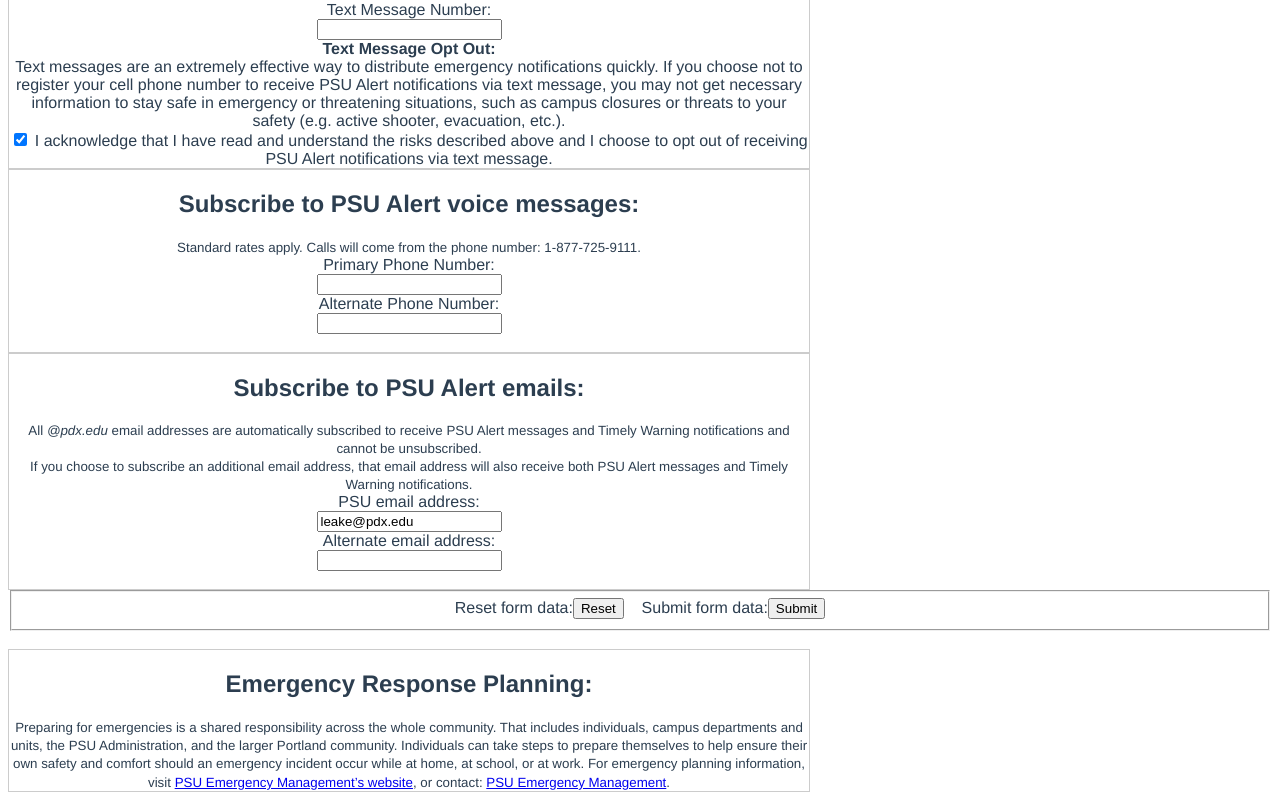
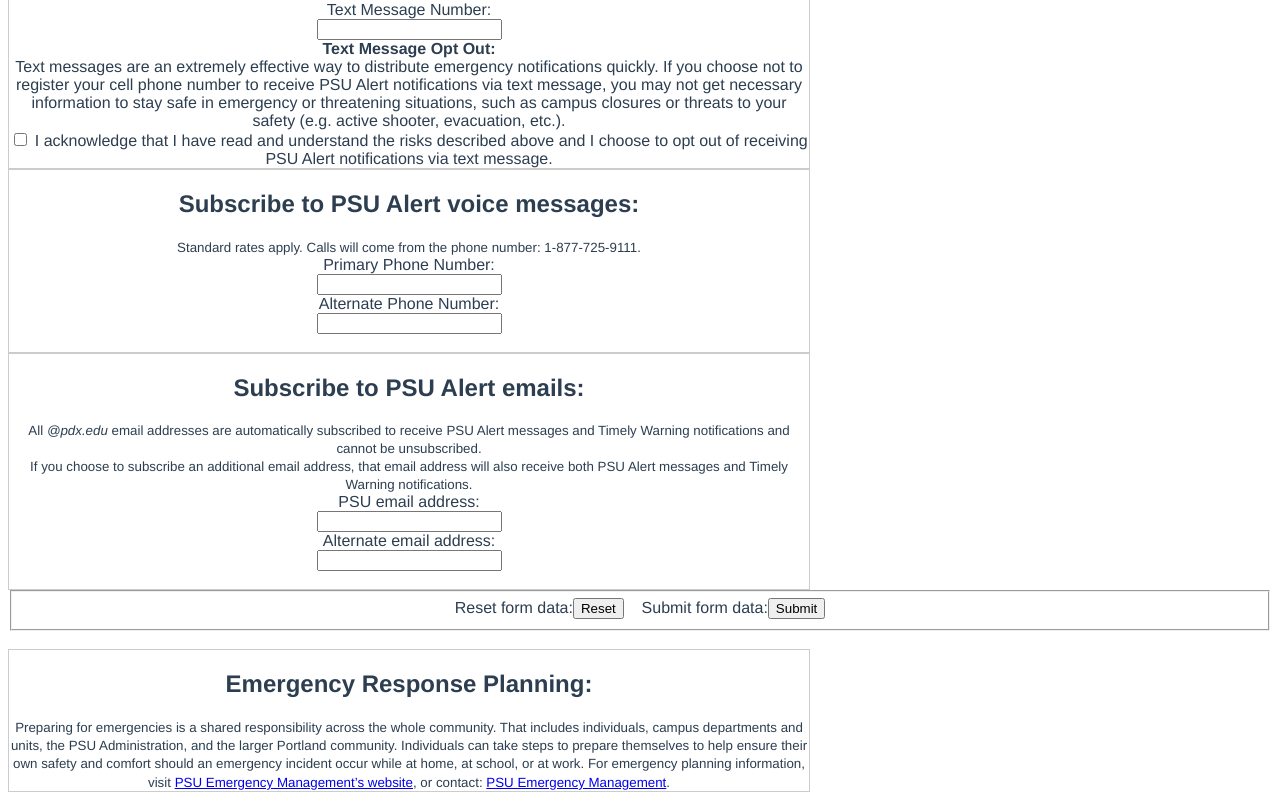
Before and after one commit to psu-oit-capstone/emp-front-end, a Vue app: page /emergency-information in a window 1280 px wide. Shown: the part 2853-3653 px from the top of the page. Built offline with nearby package versions, Linux system fonts and the light colour scheme; no server answers; sample sign-in values are in the browser's storage.

Commit message:
Make input fields tie to data model.

```diff
--- a/src/components/AlertsInformation.vue
+++ b/src/components/AlertsInformation.vue
@@ -1,3 +1,4 @@
+
 <template>
 
   <div id="main-content" class="content container-fluid">
@@ -82,7 +83,7 @@
           <label for="smsDevice1" code="alert.index.textMessage#LABEL" alt="Text Message Number:" specialelement="true">Text Message Number:</label>
         </div>
         <div class="col-md-9">
-            <input type="tel" class="form-control" id="smsDevice1" name="smsDevice1" maxlength="12" value="" pattern="\d{3}-?\d{3}-?\d{4}" title="10-digit phone number" onkeyup="this.value = formatTelephone(this.value);" aria-label="10-digit phone number">
+            <input v-model="smsNumber" type="tel" class="form-control" id="smsDevice1" name="smsDevice1" maxlength="12" value="" pattern="\d{3}-?\d{3}-?\d{4}" title="10-digit phone number" onkeyup="this.value = formatTelephone(this.value);" aria-label="10-digit phone number">
         </div>
       </div>
 
@@ -99,7 +100,7 @@
           active shooter, evacuation, etc.).
           <br>
           <label for="smsStatusInd" code="alert.index.textOptOut#LABEL" alt="I acknowledge that I have read and understand the risks described above and I choose to opt out of receiving PSU Alert notifications via text message." specialelement="true">
-            <input type="checkbox" name="smsStatusInd" id="smsStatusInd" value="N" checked="">
+            <input v-model="smsStatusCheckbox" type="checkbox" name="smsStatusInd" id="smsStatusInd" value="N" checked="">
             I acknowledge that I have read and understand the risks described
             above and I choose to opt out of receiving PSU Alert notifications
             via text message.
@@ -119,7 +120,7 @@
           <label for="mobilePhone" code="alert.index.businessPhone#LABEL" alt="Primary Phone Number:" specialelement="true">Primary Phone Number:</label>
         </div>
         <div class="col-md-9">
-          <input type="tel" class="form-control" id="mobilePhone" name="mobilePhone" maxlength="12" value="" pattern="\d{3}-?\d{3}-?\d{4}" title="10-digit phone number" onkeyup="this.value = formatTelephone(this.value);" aria-label="10-digit phone number">
+          <input v-model="phoneNumber" type="tel" class="form-control" id="mobilePhone" name="mobilePhone" maxlength="12" value="" pattern="\d{3}-?\d{3}-?\d{4}" title="10-digit phone number" onkeyup="this.value = formatTelephone(this.value);" aria-label="10-digit phone number">
         </div>
       </div>
 
@@ -128,7 +129,7 @@
           <label for="businessPhone" code="alert.index.mobilePhone#LABEL" alt="Alternate Phone Number:" specialelement="true">Alternate Phone Number:</label>
         </div>
         <div class="col-md-9">
-          <input type="tel" class="form-control" id="businessPhone" name="businessPhone" maxlength="12" value="" pattern="\d{3}-?\d{3}-?\d{4}" title="10-digit phone number" onkeyup="this.value = formatTelephone(this.value);" aria-label="10-digit phone number">
+          <input v-model="alternatePhoneNumber" type="tel" class="form-control" id="businessPhone" name="businessPhone" maxlength="12" value="" pattern="\d{3}-?\d{3}-?\d{4}" title="10-digit phone number" onkeyup="this.value = formatTelephone(this.value);" aria-label="10-digit phone number">
         </div>
       </div>
       <br style="clear: both;">
@@ -146,7 +147,7 @@
           <label for="psuemail" code="alert.index.psuEmail#LABEL" alt="PSU email address:" specialelement="true">PSU email address:</label>
         </div>
         <div class="col-md-9">
-          <input type="email" class="form-control" id="psuemail" value="leake@pdx.edu" readonly="">
+          <input v-model="emailAddress" type="email" class="form-control" id="psuemail" value="leake@pdx.edu">
         </div>
       </div>
 
@@ -155,7 +156,7 @@
           <label for="emailAddress" code="alert.index.emailAddress#LABEL" alt="Alternate email address:" specialelement="true">Alternate email address:</label>
         </div>
         <div class="col-md-9">
-          <input type="email" class="form-control" id="emailAddress" name="emailAddress" value="">
+          <input v-model="alternateEmailAddress" type="email" class="form-control" id="emailAddress" name="emailAddress" value="">
         </div>
       </div>
       <br style="clear: both;">
@@ -166,7 +167,7 @@
        <input type="reset" value="Reset" class="btn btn-warning" id="reset-btn">
        &nbsp;&nbsp;
        <label for="submit-btn" class="sr-only">Submit form data:</label>
-       <input type="submit" value="Submit" class="btn btn-success" id="submit-btn">
+       <input v-on:click="submit()" type="submit" value="Submit" class="btn btn-success" id="submit-btn">
      </fieldset>
    </form>
    <br>
@@ -189,6 +190,24 @@
 export default {
   name: 'PSUAlertInformation',
   props: {},
+
+  data() {
+    return {
+      smsNumber: '',
+      smsStatusCheckbox: '',
+      phoneNumber: '',
+      alternatePhoneNumber: '',
+      emailAddress: '',
+      alternateEmailAddress: ''
+    }
+  },
+
+  methods: {
+    submit() {
+      var vm = this;
+      alert(vm.alternateEmailAddress);
+    }
+  }
 }
 </script>
 
```
